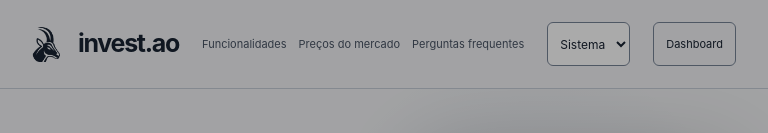
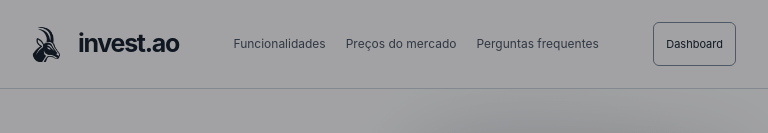
Before and after one commit to kivala-studio/website, a Next.js app: page / in a window 768 px wide. Shown: the top 133 px of the page. Built offline with nearby package versions, Linux system fonts and the light colour scheme; no server answers.

Commit message:
Follow system appearance on the landing page without a switcher

```diff
--- a/app/globals.css
+++ b/app/globals.css
@@ -24,7 +24,8 @@
   --positive-soft: #e4f1eb;
 }
 @media (prefers-color-scheme: dark) {
-  :root:not([data-theme="light"]) {
+  :root:not([data-theme="light"]),
+  :root:has(.landing-page) {
     color-scheme: dark;
     --paper: #090b0f;
     --surface: #12151b;
@@ -48,7 +49,8 @@
     --positive-soft: #14352c;
   }
 }
-:root[data-theme="dark"] {
+/* The landing page always follows the system, including its shared dialogs. */
+:root[data-theme="dark"]:not(:has(.landing-page)) {
   color-scheme: dark;
   --paper: #090b0f;
   --surface: #12151b;
--- a/app/page.tsx
+++ b/app/page.tsx
@@ -2,7 +2,6 @@ import Image from "next/image";
 import AppMark from "./components/app-mark";
 import Link from "./components/workspace-link";
 import LandingAuth from "./components/landing-auth";
-import AppearanceSelect from "./components/appearance-select";
 import { CookiePreferencesButton } from "./components/cookie-consent";
 import { Suspense } from "react";
 import LandingMarket, { LandingMarketLoading } from "./landing-market";
@@ -172,7 +171,6 @@ export default function Home() {
             <a href="#precos">Preços do mercado</a>
             <a href="#perguntas">Perguntas frequentes</a>
           </nav>
-          <AppearanceSelect />
           <Link className="launch-link dashboard-link" href="/dashboard">
             Dashboard
           </Link>
@@ -184,7 +182,6 @@ export default function Home() {
               <a href="#aplicacao">Funcionalidades</a>
               <a href="#precos">Preços do mercado</a>
               <a href="#perguntas">Perguntas frequentes</a>
-              <AppearanceSelect />
               <Link href="/dashboard">Ir para o dashboard</Link>
             </nav>
           </details>
--- a/app/product-layout.css
+++ b/app/product-layout.css
@@ -1221,13 +1221,3 @@ html:has(.landing-page) {
 .landing-page .landing-auth .form-panel { gap: 0; }
 .landing-page .landing-auth-header { position: absolute; top: 16px; right: 16px; margin: 0; }
 .landing-page .landing-auth .form-panel h2 { padding-right: 32px; margin-top: 4px; }
-
-@media (min-width: 761px) and (max-width: 1100px) {
-  .landing-page .desktop-nav { gap: 12px; font-size: 11px; }
-  .landing-page .masthead-inner { gap: 12px; }
-  .landing-page .masthead .theme-select > span { display: none; }
-}
-@media (max-width: 760px) {
-  .landing-page .masthead-inner > .theme-select { display: none; }
-  .landing-page .mobile-nav .theme-select { display: flex; padding-block: 12px; }
-}
```
Also changed, not shown: 1 other file (tests, documents, lock files or other folders).
